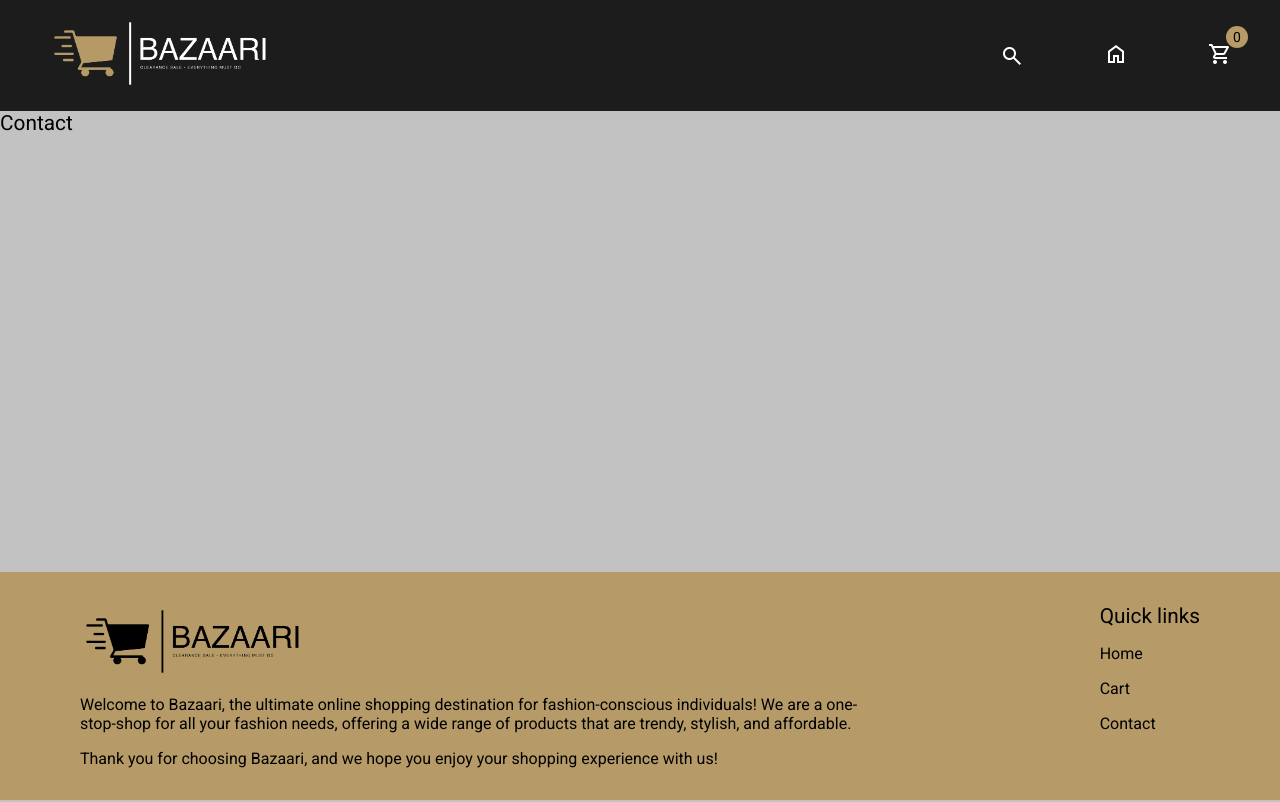
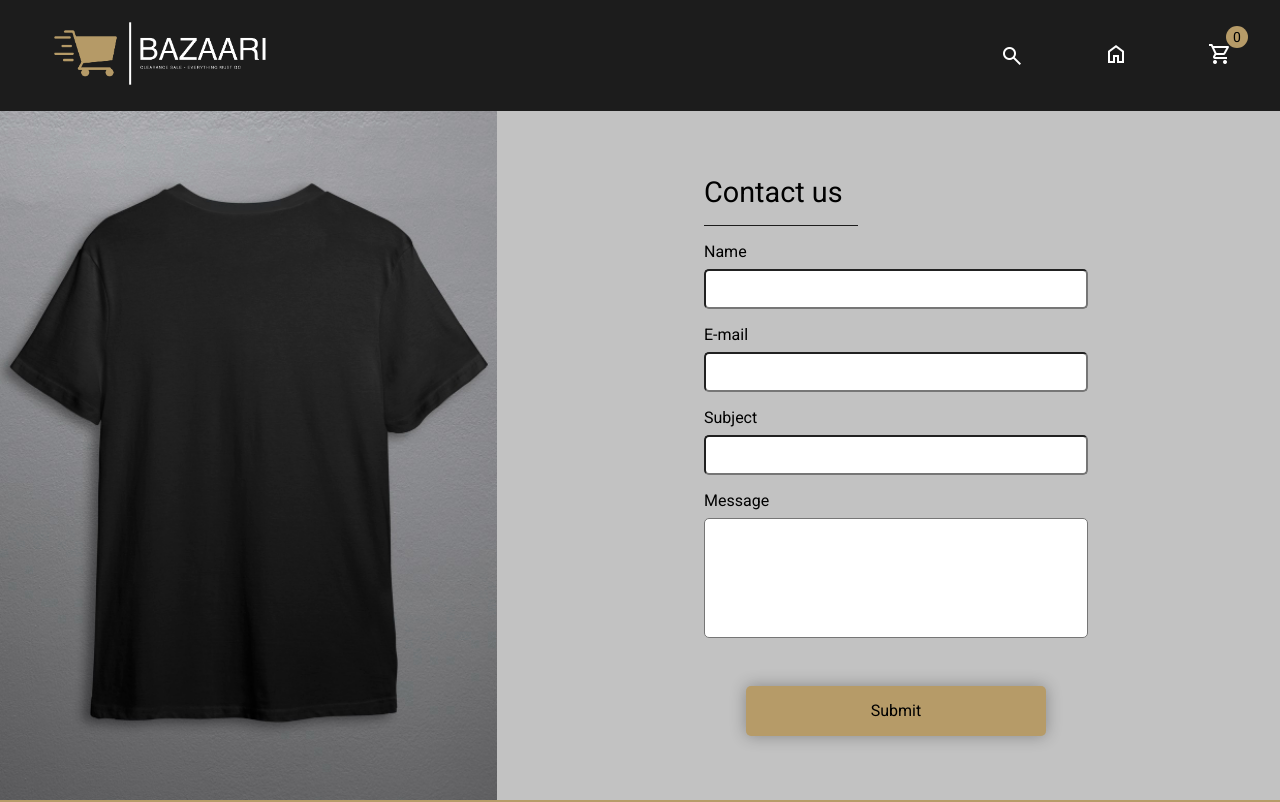
Before and after one commit to pretzL/JS-Frameworks-CA, a React (Create React App) app: page /contact in a window 1280 px wide. Shown: the top 802 px of the page. Built offline with nearby package versions, Linux system fonts and the light colour scheme.

Commit message:
Adds contact page with form validation

```diff
--- a/package.json
+++ b/package.json
@@ -3,14 +3,17 @@
   "version": "0.1.0",
   "private": true,
   "dependencies": {
+    "@hookform/resolvers": "^3.0.0",
     "@testing-library/jest-dom": "^5.16.5",
     "@testing-library/react": "^13.4.0",
     "@testing-library/user-event": "^13.5.0",
     "react": "^18.2.0",
     "react-dom": "^18.2.0",
+    "react-hook-form": "^7.43.7",
     "react-router-dom": "^6.8.2",
     "react-scripts": "5.0.1",
     "web-vitals": "^2.1.4",
+    "yup": "^1.0.2",
     "zustand": "^4.3.6"
   },
   "scripts": {
--- /dev/null
+++ b/src/pages/Contact/Contact.module.css
@@ -0,0 +1,56 @@
+.productPage {
+    display: grid;
+    grid-template-columns: 1fr 1fr;
+    height: 100vh;
+}
+
+.productImageLarge {
+    height: 100%;
+    object-fit: cover;
+}
+
+.productInfo {
+    display: flex;
+    flex-direction: column;
+    justify-content: center;
+    padding: 4rem;
+    gap: 1rem;
+    width: 80%;
+}
+
+.productInfo h2 {
+    font-size: 1.8rem;
+}
+
+.divider {
+    height: 1px;
+    width: 40%;
+    background-color: var(--secondary);
+}
+
+.contactForm {
+    display: flex;
+    flex-direction: column;
+    gap: 0.5rem;
+}
+
+.contactForm input,
+.contactForm textarea {
+    border-radius: 5px;
+    height: 40px;
+    width: 100%;
+}
+
+.contactForm textarea {
+    resize: none;
+    height: 15vh;
+}
+
+.contactForm button {
+    margin-top: 2rem;
+    align-self: center;
+}
+
+.formError {
+    color: red;
+}
--- a/src/pages/Contact/index.jsx
+++ b/src/pages/Contact/index.jsx
@@ -1,7 +1,81 @@
+import styles from "./Contact.module.css";
+import tshirts from "../../assets/images/tshirts.png";
+import { useForm } from "react-hook-form";
+import { yupResolver } from "@hookform/resolvers/yup";
+import * as yup from "yup";
+
+const schema = yup
+    .object({
+        name: yup.string().min(3).max(50).required(),
+        email: yup.string().email().min(3).required(),
+        subject: yup.string().min(3).max(30).required(),
+        message: yup.string().min(3).max(200).required(),
+    })
+    .required();
+
 export const Contact = () => {
+    const {
+        register,
+        handleSubmit,
+        formState: { errors },
+    } = useForm({
+        resolver: yupResolver(schema),
+    });
+
+    function onSubmit(data) {
+        console.log(data);
+    }
+
     return (
-        <main>
-            <h2>Contact</h2>
+        <main className={styles.productPage}>
+            <img src={tshirts} alt="T-shirts" className={styles.productImageLarge} />
+            <section className={styles.productInfo}>
+                <h2>Contact us</h2>
+                <div className={styles.divider}></div>
+                <form className={styles.contactForm} onSubmit={handleSubmit(onSubmit)}>
+                    <label htmlFor="name">Name</label>
+                    <input
+                        name="name"
+                        {...register("name", {
+                            required: true,
+                            minLength: 3,
+                            maxLength: 50,
+                        })}
+                    />
+                    <p className={styles.formError}>{errors.name?.message}</p>
+                    <label htmlFor="email">E-mail</label>
+                    <input
+                        name="email"
+                        {...register("email", {
+                            required: true,
+                        })}
+                    />
+                    <p className={styles.formError}>{errors.email?.message}</p>
+                    <label htmlFor="subject">Subject</label>
+                    <input
+                        name="subject"
+                        {...register("subject", {
+                            required: true,
+                            minLength: 3,
+                            maxLength: 30,
+                        })}
+                    />
+                    <p className={styles.formError}>{errors.subject?.message}</p>
+                    <label htmlFor="message">Message</label>
+                    <textarea
+                        name="message"
+                        {...register("message", {
+                            required: true,
+                            minLength: 10,
+                            maxLength: 200,
+                        })}
+                    />
+                    <p className={styles.formError}>{errors.message?.message}</p>
+                    <button type="submit" className="cta large">
+                        Submit
+                    </button>
+                </form>
+            </section>
         </main>
     );
 };
```
Also changed, not shown: 1 other file (tests, documents, lock files or other folders).
